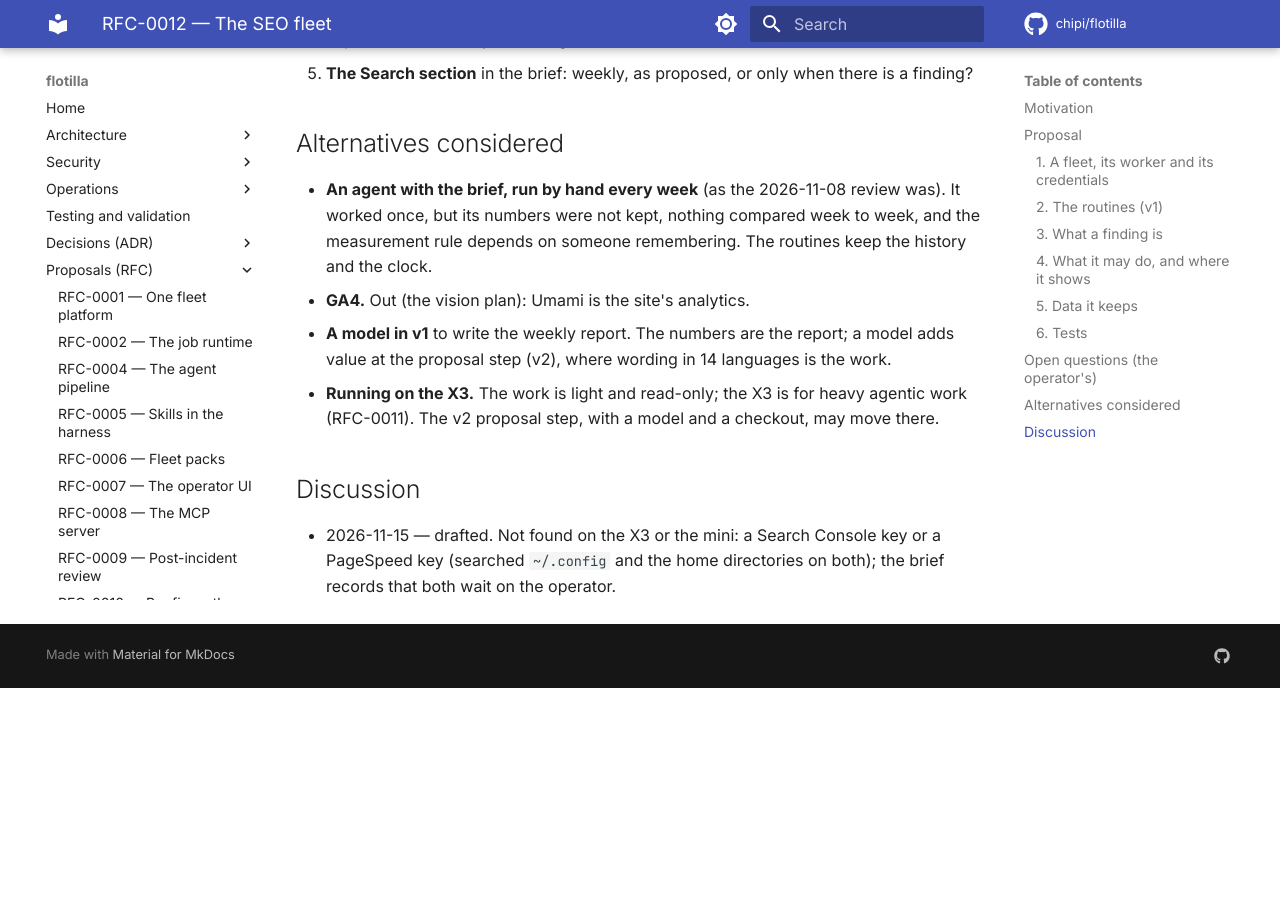
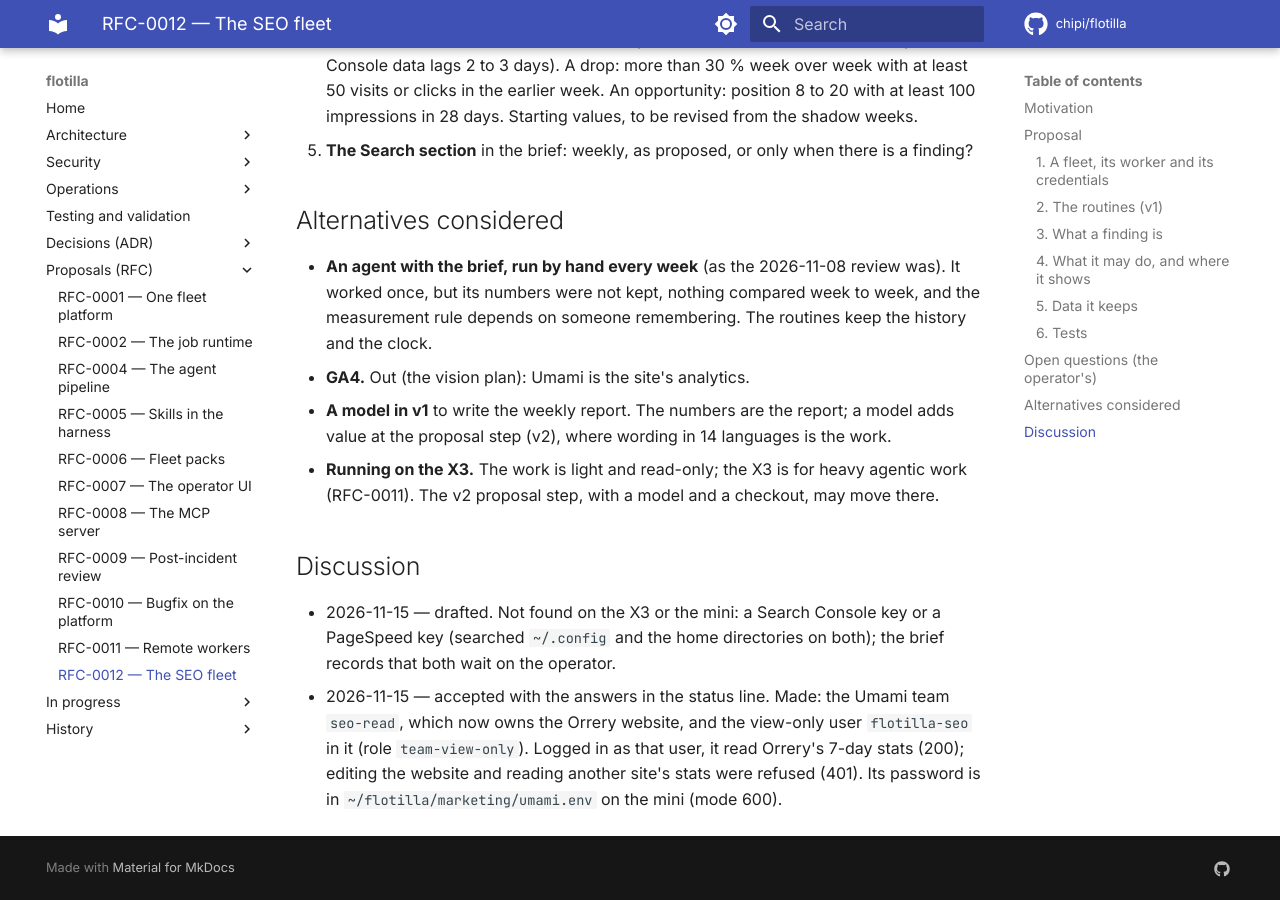
Before and after one commit to chipi/flotilla, an MkDocs documentation site: the page built from docs/rfc/RFC-0012-seo-fleet.md, in a window 1280 px wide and 900 px high, scrolled down 4235 px. Built offline with MkDocs 1.6.1 and Material for MkDocs 9.7.7, drawn with Linux system fonts in a browser that asks for light colours; comment, search, counter and statistics services are not loaded; before the commit the page ends 4923 px from its top, so only the background shows below that; some of the changed text lies outside the part shown.

Commit message:
bugfix workers: loopback bypasses the proxy; RFC-0012 accepted
The fix run's tests serve on 127.0.0.1, and with NODE_USE_ENV_PROXY=1 and no
NO_PROXY, Node sent those calls to the egress proxy, which refused them (seen
on the X3 during #648). In the image: without NO_PROXY a loopback fetch fails
(EAI_AGAIN), with NO_PROXY=localhost,127.0.0.1,::1 it returns 200.

RFC-0012: the operator's answers (fleet seo, worker marketing; Search Console
via a service account and openssl; view-only Umami user, made; thresholds as
proposed; the Search section weekly; scope: the production Orrery properties).

Co-Authored-By: Claude Opus 5.5 <noreply@anthropic.com>
Claude-Session: https://claude.ai/code/session_01DJqN6sxKNTCgKDsvQvKKZd

```diff
--- a/docs/rfc/RFC-0012-seo-fleet.md
+++ b/docs/rfc/RFC-0012-seo-fleet.md
@@ -1,6 +1,9 @@
 # RFC-0012 — The SEO fleet: Orrery's search presence, measured
 
-**Status:** Proposed (2026-11-15). Step 5 of the [vision plan](../wip/vision-plan.md).
+**Status:** Accepted (operator, 2026-11-15: fleet `seo` with worker `marketing`; Search Console
+through a service account, the token signed with `openssl`; a view-only Umami user; the starting
+thresholds as proposed; the Search section weekly; the scope is the operator's production Orrery
+properties). Step 5 of the [vision plan](../wip/vision-plan.md).
 **Builds on:** [RFC-0001](RFC-0001-fleet-platform.md) (fleets in one platform; the SEO fleet named
 there as RFC-0003, a number never used), [RFC-0004](RFC-0004-agent-pipeline.md) (detections, cases,
 plans, autonomy levels), [RFC-0009](RFC-0009-post-incident-review.md) (a detection's `measure`).
@@ -142,3 +145,8 @@ locales a week is not.
 - 2026-11-15 — drafted. Not found on the X3 or the mini: a Search Console key or a PageSpeed key
   (searched `~/.config` and the home directories on both); the brief records that both wait on the
   operator.
+- 2026-11-15 — accepted with the answers in the status line. Made: the Umami team `seo-read`,
+  which now owns the Orrery website, and the view-only user `flotilla-seo` in it (role
+  `team-view-only`). Logged in as that user, it read Orrery's 7-day stats (200); editing the
+  website and reading another site's stats were refused (401). Its password is in
+  `~/flotilla/marketing/umami.env` on the mini (mode 600).
```
Also changed, not shown: docs/rfc/README.md (+1 -1 lines), 2 other files.
